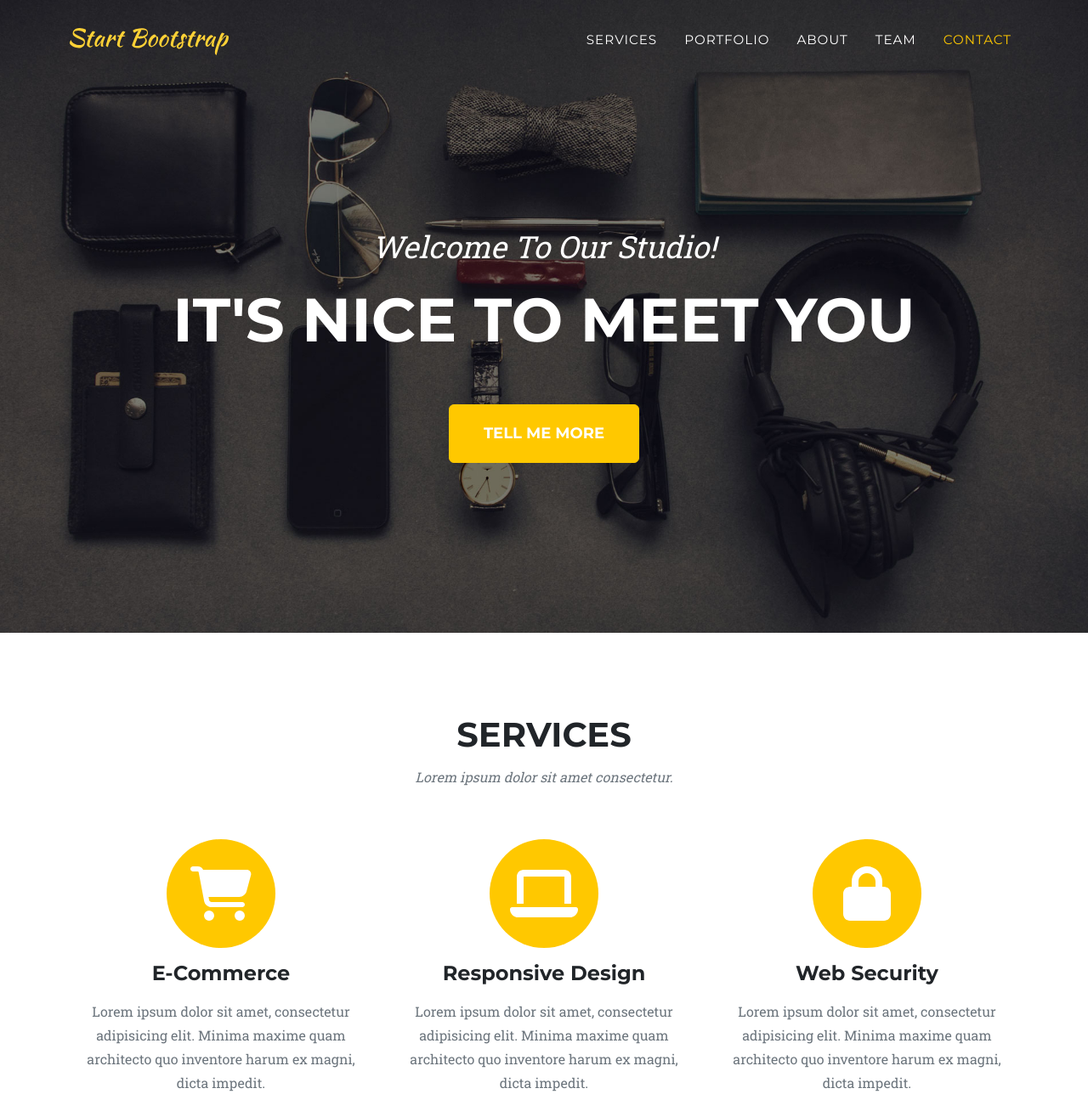
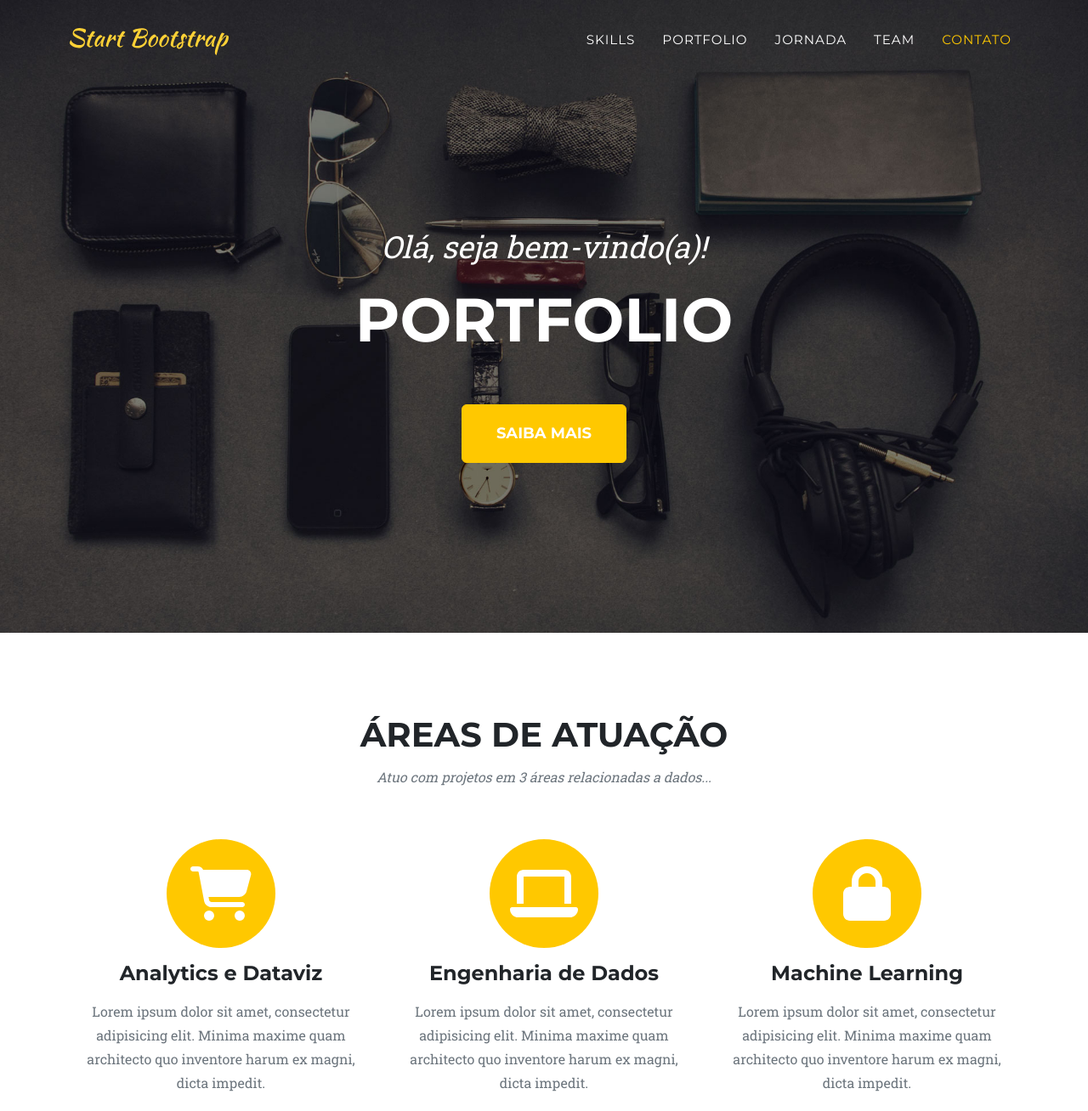
Before and after one commit to DiegoTeixeiraMarques/portfolio-projects-resume, a plain HTML site: page index.html in a window 1280 px wide. Shown: the top 1308 px of the page at 85% size. Drawn offline with nearby package versions, Linux system fonts and the light colour scheme.

Commit message:
Mudança de titulos

```diff
--- a/index.html
+++ b/index.html
@@ -5,7 +5,7 @@
         <meta name="viewport" content="width=device-width, initial-scale=1, shrink-to-fit=no" />
         <meta name="description" content="" />
         <meta name="author" content="" />
-        <title>Agency - Start Bootstrap Theme</title>
+        <title>Portfolio - Diego Teixeira</title>
         <!-- Favicon-->
         <link rel="icon" type="image/x-icon" href="assets/favicon.ico" />
         <!-- Font Awesome icons (free version)-->
@@ -27,11 +27,11 @@
                 </button>
                 <div class="collapse navbar-collapse" id="navbarResponsive">
                     <ul class="navbar-nav text-uppercase ms-auto py-4 py-lg-0">
-                        <li class="nav-item"><a class="nav-link" href="#services">Services</a></li>
+                        <li class="nav-item"><a class="nav-link" href="#services">Skills</a></li>
                         <li class="nav-item"><a class="nav-link" href="#portfolio">Portfolio</a></li>
-                        <li class="nav-item"><a class="nav-link" href="#about">About</a></li>
+                        <li class="nav-item"><a class="nav-link" href="#about">Jornada</a></li>
                         <li class="nav-item"><a class="nav-link" href="#team">Team</a></li>
-                        <li class="nav-item"><a class="nav-link" href="#contact">Contact</a></li>
+                        <li class="nav-item"><a class="nav-link" href="#contact">Contato</a></li>
                     </ul>
                 </div>
             </div>
@@ -39,17 +39,17 @@
         <!-- Masthead-->
         <header class="masthead">
             <div class="container">
-                <div class="masthead-subheading">Welcome To Our Studio!</div>
-                <div class="masthead-heading text-uppercase">It's Nice To Meet You</div>
-                <a class="btn btn-primary btn-xl text-uppercase" href="#services">Tell Me More</a>
+                <div class="masthead-subheading">Olá, seja bem-vindo(a)!</div>
+                <div class="masthead-heading text-uppercase">Portfolio</div>
+                <a class="btn btn-primary btn-xl text-uppercase" href="#services">Saiba mais</a>
             </div>
         </header>
         <!-- Services-->
         <section class="page-section" id="services">
             <div class="container">
                 <div class="text-center">
-                    <h2 class="section-heading text-uppercase">Services</h2>
-                    <h3 class="section-subheading text-muted">Lorem ipsum dolor sit amet consectetur.</h3>
+                    <h2 class="section-heading text-uppercase">Áreas de Atuação</h2>
+                    <h3 class="section-subheading text-muted">Atuo com projetos em 3 áreas relacionadas a dados...</h3>
                 </div>
                 <div class="row text-center">
                     <div class="col-md-4">
@@ -57,7 +57,7 @@
                             <i class="fas fa-circle fa-stack-2x text-primary"></i>
                             <i class="fas fa-shopping-cart fa-stack-1x fa-inverse"></i>
                         </span>
-                        <h4 class="my-3">E-Commerce</h4>
+                        <h4 class="my-3">Analytics e Dataviz</h4>
                         <p class="text-muted">Lorem ipsum dolor sit amet, consectetur adipisicing elit. Minima maxime quam architecto quo inventore harum ex magni, dicta impedit.</p>
                     </div>
                     <div class="col-md-4">
@@ -65,7 +65,7 @@
                             <i class="fas fa-circle fa-stack-2x text-primary"></i>
                             <i class="fas fa-laptop fa-stack-1x fa-inverse"></i>
                         </span>
-                        <h4 class="my-3">Responsive Design</h4>
+                        <h4 class="my-3">Engenharia de Dados</h4>
                         <p class="text-muted">Lorem ipsum dolor sit amet, consectetur adipisicing elit. Minima maxime quam architecto quo inventore harum ex magni, dicta impedit.</p>
                     </div>
                     <div class="col-md-4">
@@ -73,7 +73,7 @@
                             <i class="fas fa-circle fa-stack-2x text-primary"></i>
                             <i class="fas fa-lock fa-stack-1x fa-inverse"></i>
                         </span>
-                        <h4 class="my-3">Web Security</h4>
+                        <h4 class="my-3">Machine Learning</h4>
                         <p class="text-muted">Lorem ipsum dolor sit amet, consectetur adipisicing elit. Minima maxime quam architecto quo inventore harum ex magni, dicta impedit.</p>
                     </div>
                 </div>
```
